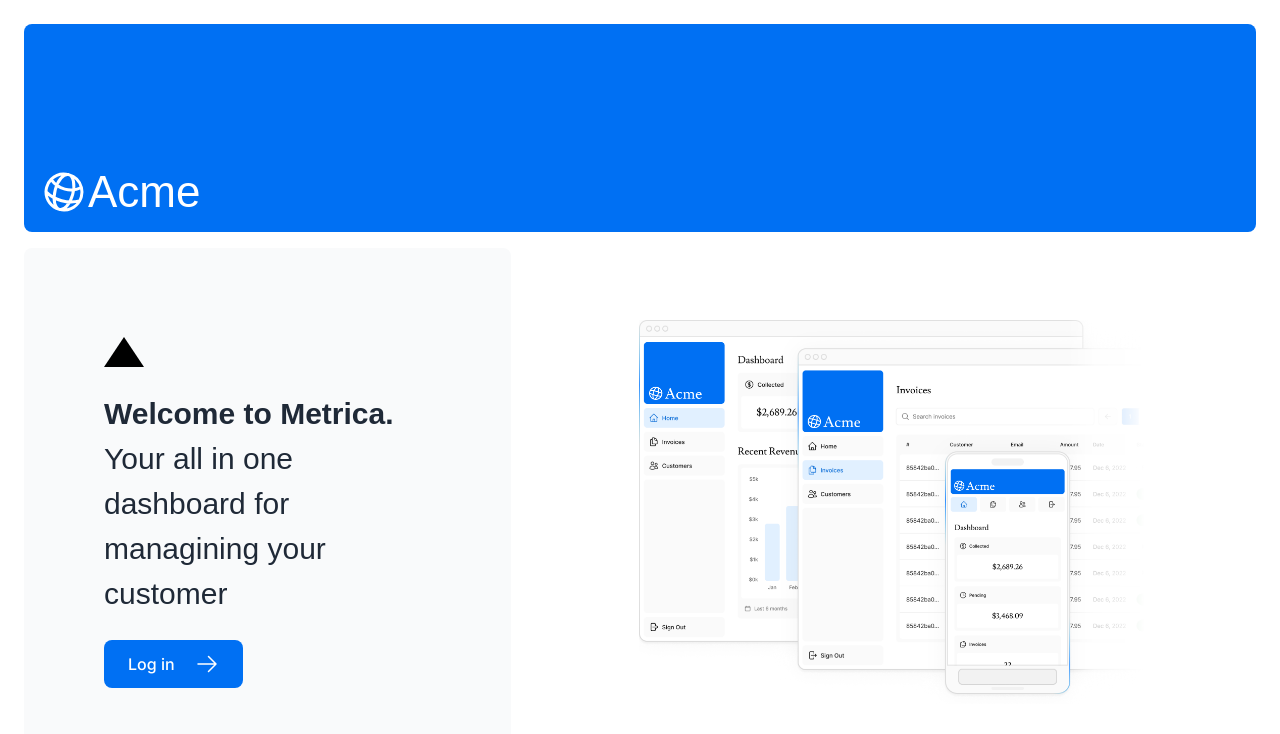
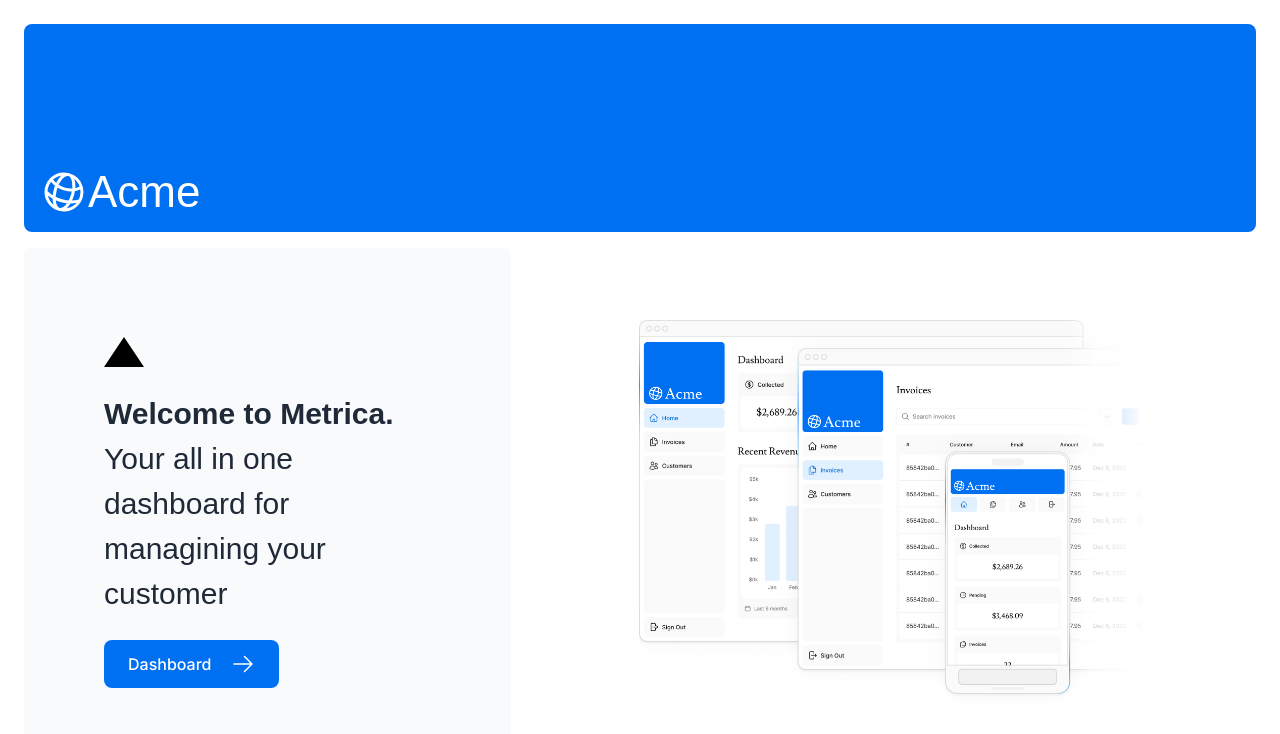
Before and after one commit to Stroller15/Nextjs-Dashboard, a Next.js app: page / in a window 1280 px wide. Shown: the top 734 px of the page. Built offline with nearby package versions, Linux system fonts and the light colour scheme; a web font is replaced by a local one.

Commit message:
change dashboard link

```diff
--- a/app/page.tsx
+++ b/app/page.tsx
@@ -21,10 +21,10 @@
             <span>for managining your customer</span>
           </p>
           <Link
-            href="/login"
+            href="/dashboard"
             className="flex items-center gap-5 self-start rounded-lg bg-blue-500 px-6 py-3 text-sm font-medium text-white transition-colors hover:bg-blue-400 md:text-base"
           >
-            <span>Log in</span> <ArrowRightIcon className="w-5 md:w-6" />
+            <span>Dashboard</span> <ArrowRightIcon className="w-5 md:w-6" />
           </Link>
         </div>
         <div className="flex items-center justify-center p-6 md:w-3/5 md:px-28 md:py-12">
```
